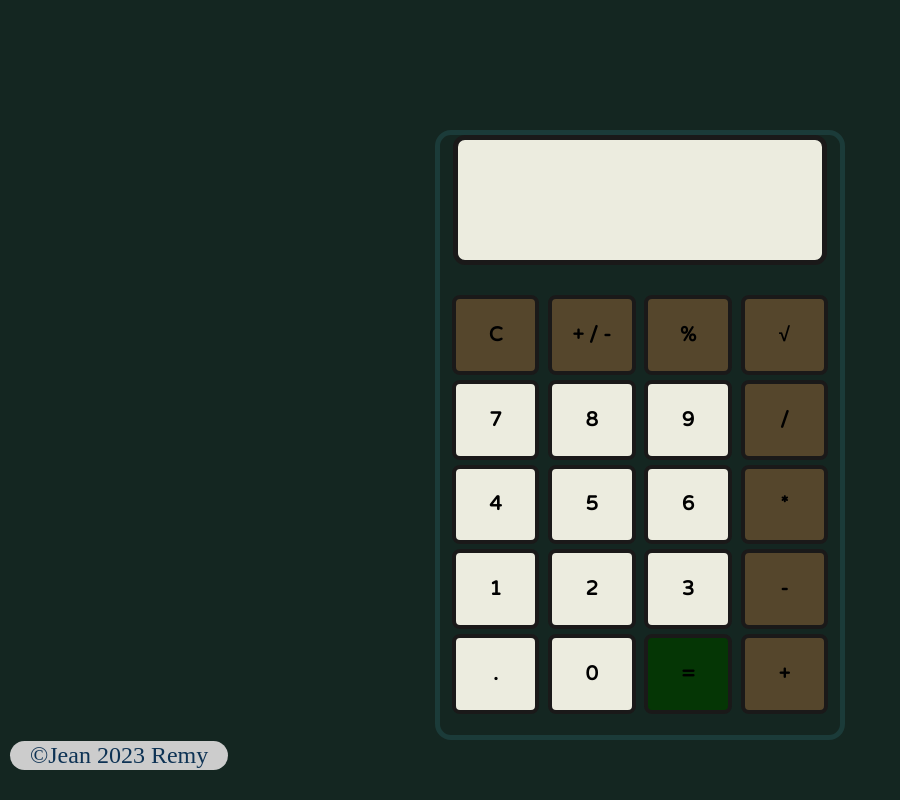
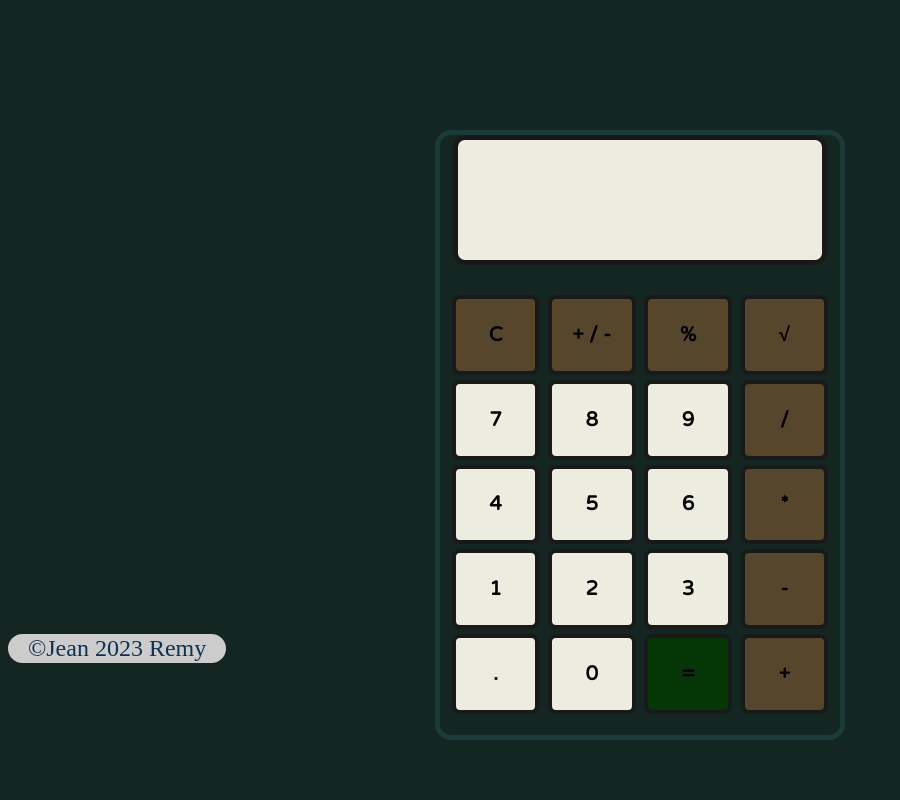
Before and after one commit to reyzmerly/ATLP-calculator, a plain HTML site: page index.html in a window 1280 px wide. Shown: the whole page, without its empty margins (0-900 px from the left). Drawn offline with Linux system fonts and the light colour scheme.

Commit message:
Update styles.css

```diff
--- a/styles.css
+++ b/styles.css
@@ -81,15 +81,3 @@ button {
 #equals:active {
     background-color: #4c7c4c;
 }
-.footer {
-    position:absolute;
-    bottom: 0;
-    left: 0;
-    display:flow-root;
-    align-items:flex-end;
-    justify-content: center;
-    gap: 10px;
-    width: 100%;
-    padding: 10px;
-    font-size: 20px;
-  }
```
